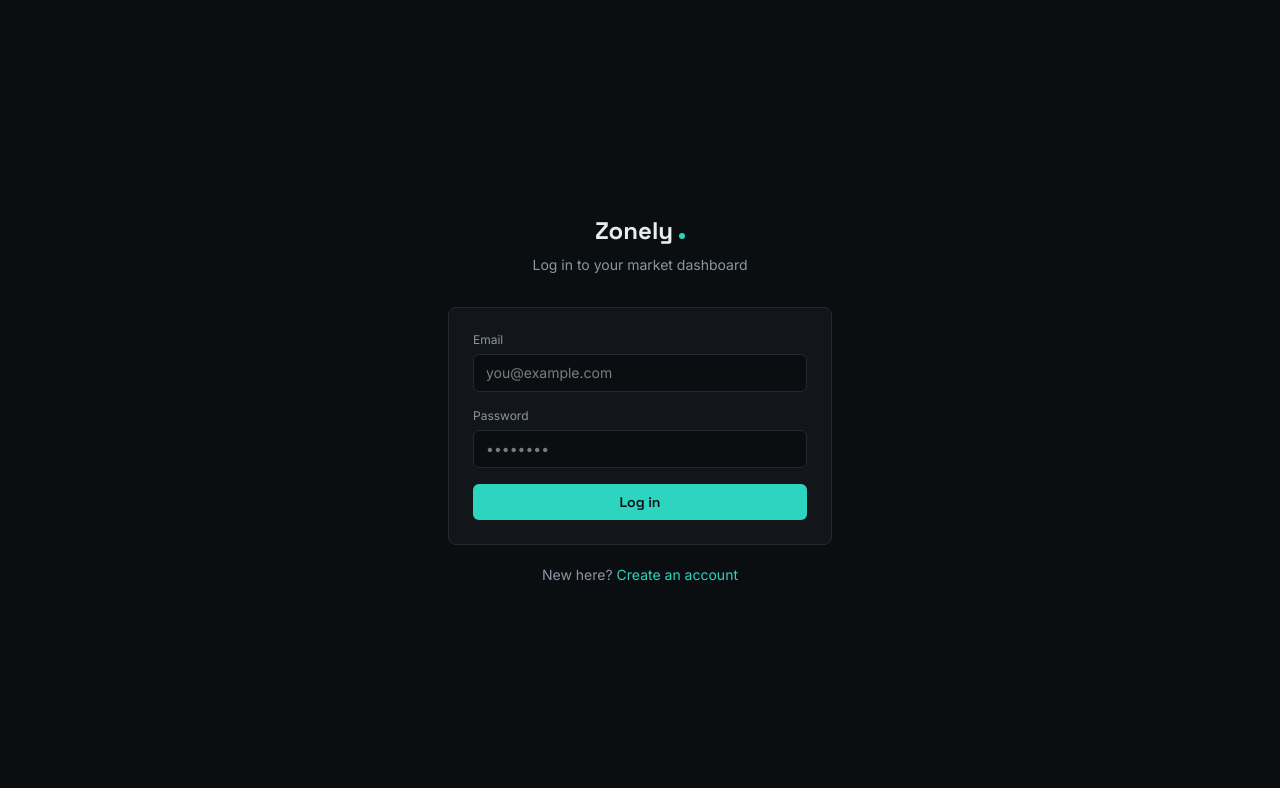
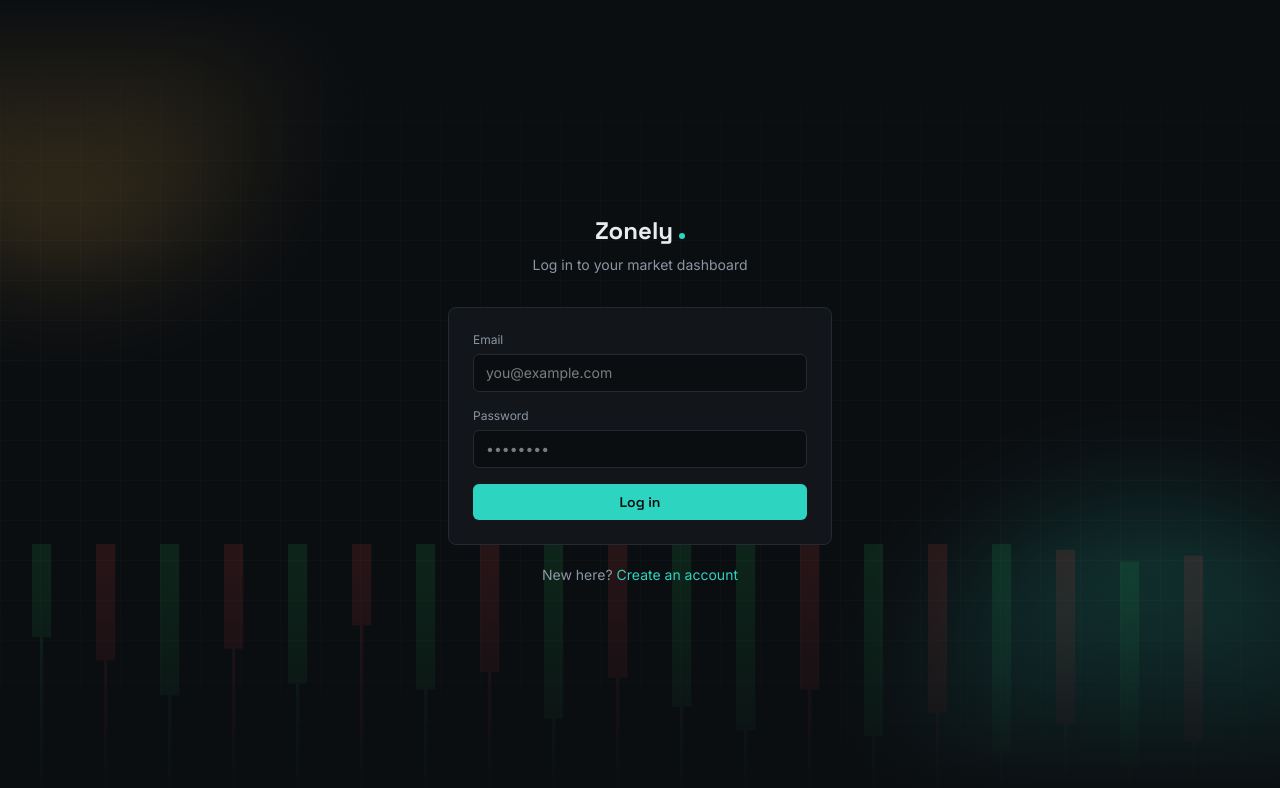
Before and after one commit to SangeetharajanS/market-dashboard, a Next.js app: page /login in a window 1280 px wide. Shown: the top 788 px of the page. Built offline with nearby package versions, Linux system fonts and the light colour scheme.

Commit message:
Add branded background to auth pages, remove stale MarketTabs file

```diff
--- a/app/login/page.tsx
+++ b/app/login/page.tsx
@@ -3,6 +3,7 @@
 import { useActionState } from "react";
 import Link from "next/link";
 import { login, type AuthState } from "./actions";
+import AuthBackground from "@/components/AuthBackground";
 
 const initialState: AuthState = { error: null };
 
@@ -10,8 +11,9 @@ export default function LoginPage() {
   const [state, formAction, pending] = useActionState(login, initialState);
 
   return (
-    <main className="flex min-h-screen items-center justify-center bg-base px-4">
-      <div className="w-full max-w-sm">
+    <main className="relative flex min-h-screen items-center justify-center px-4">
+      <AuthBackground />
+      <div className="relative z-10 w-full max-w-sm">
         <div className="mb-8 text-center">
           <div className="inline-flex items-baseline gap-1.5">
             <span className="font-display text-2xl font-bold text-text-primary">
--- a/app/page.tsx
+++ b/app/page.tsx
@@ -1,8 +1,12 @@
 import Link from "next/link";
+import AuthBackground from "@/components/AuthBackground";
 
 export default function Home() {
   return (
-    <main className="flex min-h-screen flex-col items-center justify-center bg-base px-4 text-center">
+    <main className="relative flex min-h-screen flex-col items-center justify-center px-4 text-center">
+      <AuthBackground />
+
+      <div className="relative z-10">
         <div className="inline-flex items-baseline gap-2">
           <span className="font-display text-4xl font-bold text-text-primary">
             Zonely
@@ -14,7 +18,7 @@ export default function Home() {
           news — one screen, updated daily.
         </p>
 
-      <div className="mt-8 flex gap-3">
+        <div className="mt-8 flex justify-center gap-3">
           <Link
             href="/signup"
             className="rounded-md bg-india px-5 py-2.5 font-display text-sm font-semibold text-base transition-opacity hover:opacity-90"
@@ -28,6 +32,7 @@ export default function Home() {
             Log in
           </Link>
         </div>
+      </div>
     </main>
   );
 }
--- a/app/signup/page.tsx
+++ b/app/signup/page.tsx
@@ -3,6 +3,7 @@
 import { useActionState } from "react";
 import Link from "next/link";
 import { signup, type SignupState } from "./actions";
+import AuthBackground from "@/components/AuthBackground";
 
 const initialState: SignupState = { error: null, success: false };
 
@@ -11,8 +12,9 @@ export default function SignupPage() {
 
   if (state.success) {
     return (
-      <main className="flex min-h-screen items-center justify-center bg-base px-4">
-        <div className="w-full max-w-sm rounded-lg border border-border bg-surface p-6 text-center">
+      <main className="relative flex min-h-screen items-center justify-center px-4">
+        <AuthBackground />
+        <div className="relative z-10 w-full max-w-sm rounded-lg border border-border bg-surface p-6 text-center">
           <div className="mx-auto mb-3 flex h-10 w-10 items-center justify-center rounded-full bg-up-soft text-up">
             ✓
           </div>
@@ -35,8 +37,9 @@ export default function SignupPage() {
   }
 
   return (
-    <main className="flex min-h-screen items-center justify-center bg-base px-4">
-      <div className="w-full max-w-sm">
+    <main className="relative flex min-h-screen items-center justify-center px-4">
+      <AuthBackground />
+      <div className="relative z-10 w-full max-w-sm">
         <div className="mb-8 text-center">
           <div className="inline-flex items-baseline gap-1.5">
             <span className="font-display text-2xl font-bold text-text-primary">
--- /dev/null
+++ b/components/AuthBackground.tsx
@@ -0,0 +1,94 @@
+export default function AuthBackground() {
+  return (
+    <div
+      aria-hidden="true"
+      className="pointer-events-none absolute inset-0 overflow-hidden bg-base"
+    >
+      {/* Soft brand-colored glow blobs */}
+      <div
+        className="absolute -left-32 -top-32 h-96 w-96 rounded-full opacity-25 blur-3xl"
+        style={{ background: "var(--color-india)" }}
+      />
+      <div
+        className="absolute -bottom-40 -right-24 h-[28rem] w-[28rem] rounded-full opacity-20 blur-3xl"
+        style={{ background: "var(--color-forex)" }}
+      />
+
+      {/* Faint grid */}
+      <svg className="absolute inset-0 h-full w-full opacity-[0.04]">
+        <defs>
+          <pattern id="grid" width="40" height="40" patternUnits="userSpaceOnUse">
+            <path
+              d="M 40 0 L 0 0 0 40"
+              fill="none"
+              stroke="var(--color-text-primary)"
+              strokeWidth="1"
+            />
+          </pattern>
+        </defs>
+        <rect width="100%" height="100%" fill="url(#grid)" />
+      </svg>
+
+      {/* Candlestick chart silhouette, fading toward the bottom edge */}
+      <svg
+        viewBox="0 0 800 220"
+        preserveAspectRatio="none"
+        className="absolute bottom-0 left-0 h-64 w-full opacity-[0.12]"
+      >
+        <g stroke="var(--color-up)" strokeWidth="2">
+          {[
+            [20, 140, 170, 40],
+            [60, 120, 190, 60, 1],
+            [100, 90, 160, 90],
+            [140, 130, 150, 55, 1],
+            [180, 100, 170, 40],
+            [220, 150, 150, 70, 1],
+            [260, 95, 165, 35],
+            [300, 110, 155, 100, 1],
+            [340, 70, 175, 30],
+            [380, 105, 145, 65, 1],
+            [420, 80, 160, 45],
+            [460, 60, 180, 25],
+            [500, 95, 150, 80, 1],
+            [540, 55, 170, 40],
+            [580, 75, 160, 30, 1],
+            [620, 40, 190, 20],
+            [660, 65, 150, 55, 1],
+            [700, 30, 175, 15],
+            [740, 50, 160, 35, 1],
+          ].map(([x, barTop, barHeight, wickExtra, down], i) => {
+            const color = down ? "var(--color-down)" : "var(--color-up)";
+            const cx = Number(x) + 6;
+            return (
+              <g key={i} stroke={color}>
+                <line
+                  x1={cx}
+                  y1={220 - barTop - Number(wickExtra)}
+                  x2={cx}
+                  y2={220 - barTop + Number(barHeight) + Number(wickExtra)}
+                />
+                <rect
+                  x={x}
+                  y={220 - barTop - Number(barHeight)}
+                  width="12"
+                  height={barHeight}
+                  fill={color}
+                  stroke="none"
+                />
+              </g>
+            );
+          })}
+        </g>
+      </svg>
+
+      {/* Fade the whole thing into the page background at the top so text stays readable */}
+      <div
+        className="absolute inset-0"
+        style={{
+          background:
+            "linear-gradient(to bottom, var(--color-base) 0%, transparent 30%, transparent 70%, var(--color-base) 100%)",
+        }}
+      />
+    </div>
+  );
+}
```
Also changed, not shown: 1 other file (tests, documents, lock files or other folders). Lines whose indentation alone changed are shown as unchanged.
